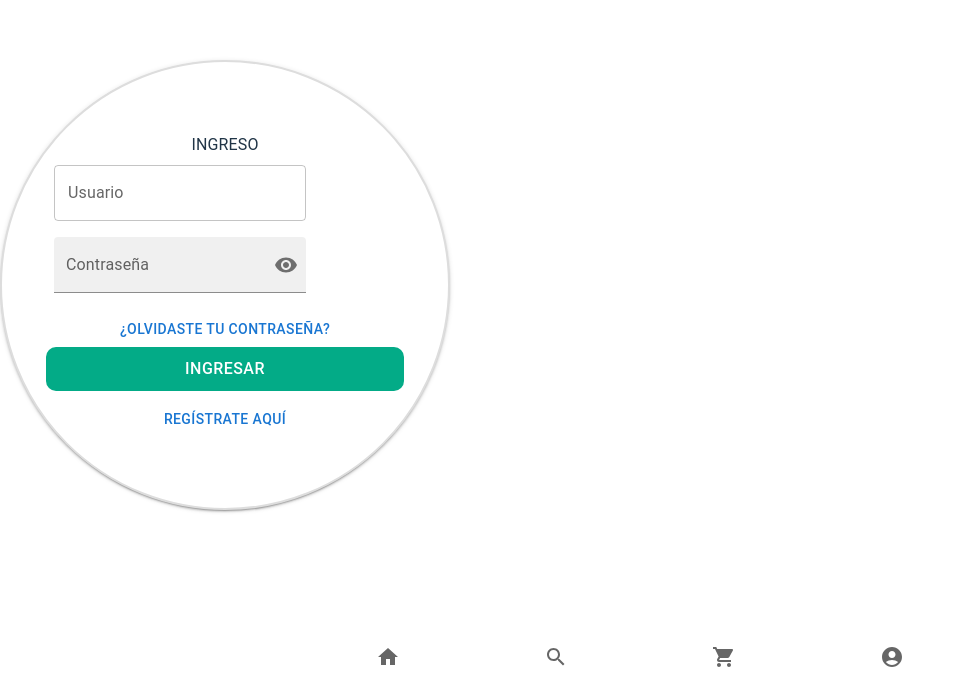
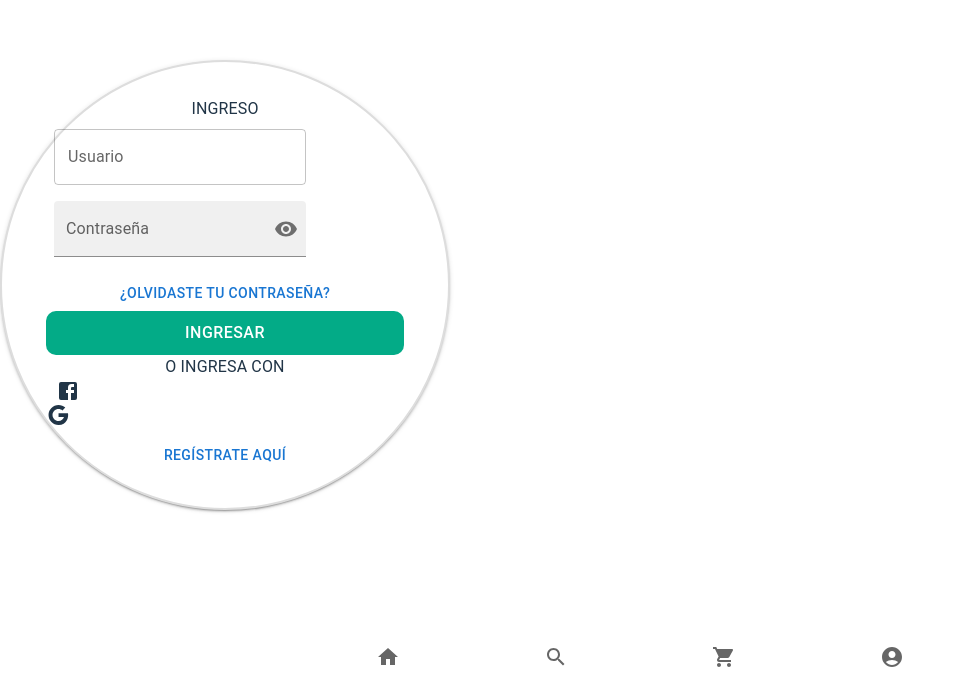
Before and after one commit to alexmeneses1996/devShop, a React (Vite) app: page / in a window 1280 px wide. Shown: the part 115-800 px from the top of the page, without its empty margins (0-965 px from the left). Built offline with nearby package versions, Linux system fonts and the light colour scheme.

Commit message:
Cambios en mi rama

```diff
--- a/src/components/Login.jsx
+++ b/src/components/Login.jsx
@@ -1,4 +1,4 @@
-import { Visibility, VisibilityOff } from '@mui/icons-material';
+import { Facebook, Google, Visibility, VisibilityOff } from '@mui/icons-material';
 import { Button, Container, FilledInput, FormControl, IconButton, InputAdornment, InputLabel, TextField, Typography } from '@mui/material'
 import React, { useState } from 'react'
 
@@ -91,6 +91,20 @@ const Login = () => {
         >
             Ingresar
         </Button>
+        <Typography sx={{display: 'flex', justifyContent: 'center', alignItems: 'center'}}>O INGRESA CON</Typography>
+        <Facebook Login
+            style={{ marginLeft: '10px' }}
+            icon={<Facebook />}
+            onClick={() => console.log("Login with Facebook")}
+            text="Inicia sesión con Facebook"
+        />
+        <Google Login
+            style={{ marginRight: '10px', right: '10px' }}
+            icon={<Google />}
+            onClick={() => console.log("Login with Google")}
+            text="Inicia sesión con Google"
+        />
+
         <Button sx={{ display: 'flex', alignItems: "center",
                 justifyContent: "center", marginTop: '10px' }}>Regístrate aquí</Button>
     </form>
```
